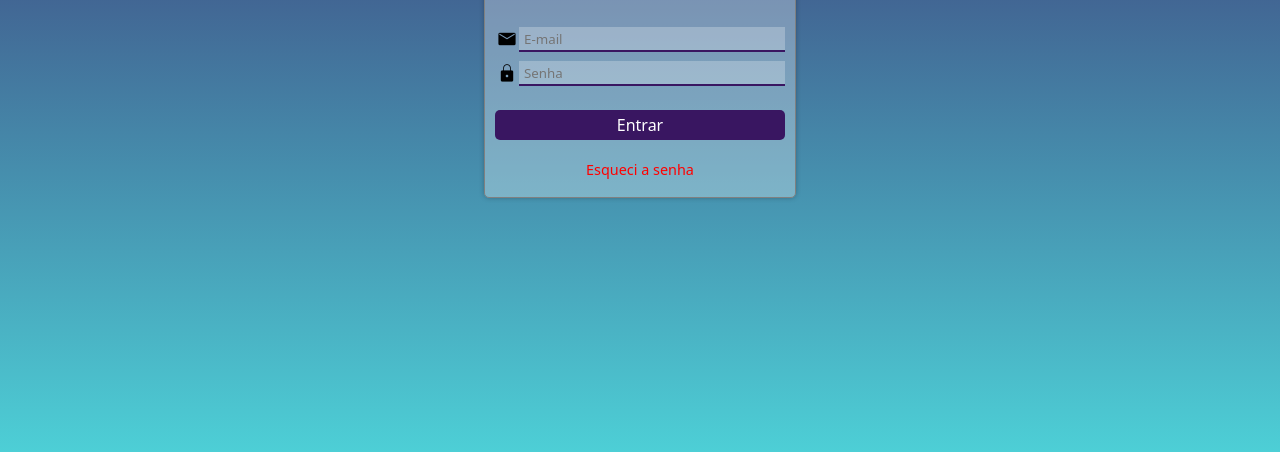
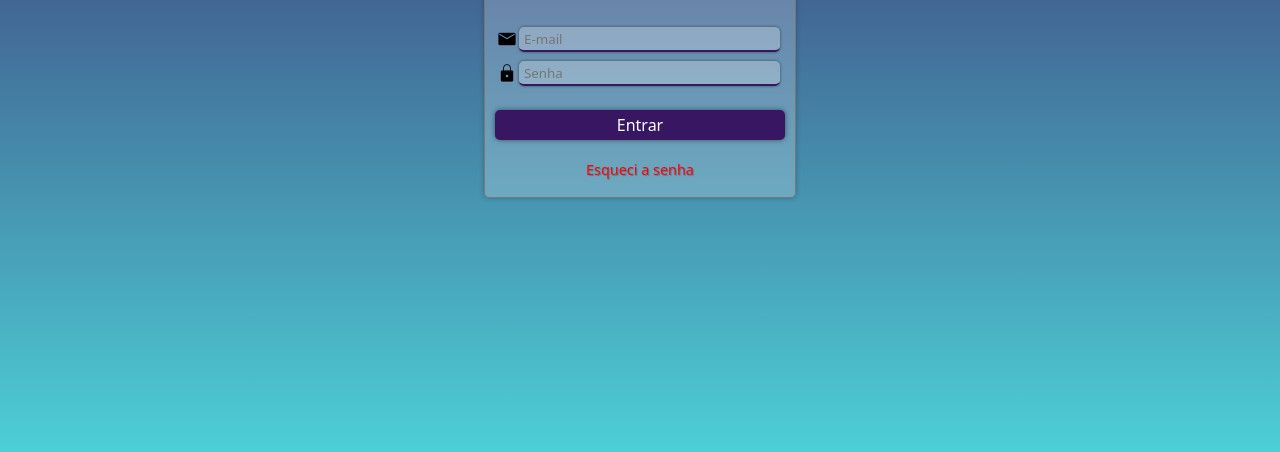
Before and after one commit to alexlopes87/tela-login, a plain HTML site: page index.html in a window 1280 px wide. Shown: the part 348-800 px from the top of the page. Drawn offline with nearby package versions, Linux system fonts and the light colour scheme.

Commit message:
update-200724-2120

```diff
--- a/Scripts/script.js
+++ b/Scripts/script.js
@@ -1,3 +1,4 @@
+/* Limpar placeholder nos campos input */
 function handleFocus(event) {
     event.target.dataset.placeholder = event.target.placeholder;
     event.target.placeholder = '';
--- a/estilos/style.css
+++ b/estilos/style.css
@@ -27,11 +27,12 @@ main {
 }
 
 section {
-    border: 1px solid grey;
+    display: block;
+    border: 1px solid rgb(121, 120, 120);
     padding: 10px;
     border-radius:5px;
     text-align: center;
-    background-color: rgba(255, 255, 255, 0.295);
+    background-color: rgba(255, 255, 255, 0.205);
     box-shadow: 0px 0px 5px rgba(0, 0, 0, 0.26);
 }
 
@@ -45,6 +46,7 @@ section > p {
 }
 
 div#formulario {
+    display: block;
     width: 290px;
     height: 160px;
     margin-top: 30px;
@@ -53,23 +55,26 @@ div#formulario {
 form > div.campo {
     display: flex;
     margin-bottom: 5px;
-
 }
 
 form > div.campo > input {
+    background-color: rgba(255, 255, 255, 0.247);
+    height: 25px;
+    width: 90%;
+    padding-left: 5px;
     border: none;
     border-bottom: 2px solid var(--cor01);
-    height: 25px;
-    padding-left: 5px;
-    width: 100%;
-    background-color: rgba(255, 255, 255, 0.247);
-
+    border-radius: 5px;
+    box-shadow: 0px 0px 3px rgba(0, 0, 0, 0.500);
 }
 
 form > div.campo > input:focus {
     outline: none;
     box-shadow: none;
+    box-shadow: 0px 0px 3px rgba(0, 0, 0, 0.500);
 }
+
+
 
 .material-symbols-outlined {
     font-variation-settings: 'FILL' 1, 'wght' 200, 'GRAD' 0, 'opsz' 20;
@@ -90,11 +95,11 @@ form > input[type=submit] {
     color: white;
     border: none;
     border-radius: 5px;
+    box-shadow: 0px 0px 5px rgba(0, 0, 0, 0.500);
 }
 
 form > input[type=submit]:hover {
-    background-color: var(--cor01);
-    font-weight: bold;
+    background-color: #2a1047;
 }
 
 form > a {
@@ -105,6 +110,7 @@ form > a {
     color: red;
     font-size: 0.9em;
     margin-top: 20px;
+    text-shadow: 1px 1px 1px rgba(0, 0, 0, 0.24);
 }
 
 form > a:hover {
```
